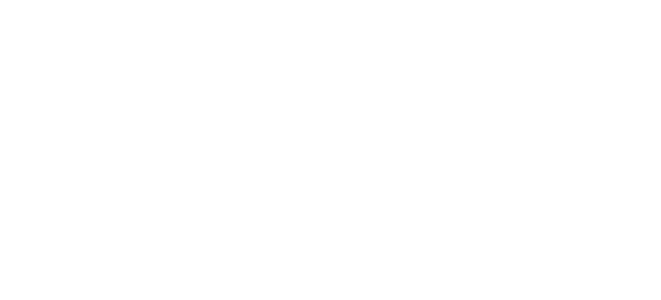
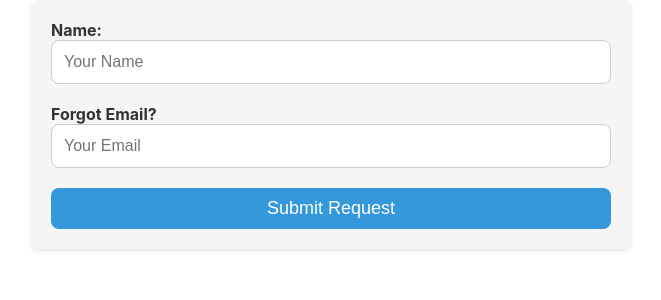
Before and after one commit to varunteja436/Finalprojectlms, a React (Create React App) app: page /forgotpassword in a window 1280 px wide. Before the commit this address had no page. Shown: the top 300 px of the page, without its empty margins (309-970 px from the left). Built offline with nearby package versions, Linux system fonts and the light colour scheme.

Commit message:
added forgot page

```diff
--- a/src/App.js
+++ b/src/App.js
@@ -11,6 +11,7 @@
 import EducatorCreateCourse from "./EducatorCreateCourse";
 import EducatorEditCourse from "./EducatorEditCourse";
 import EducatorCourseList from "./EducatorCourseList";
+import ForgotPassword from "./forgotpassword";
 import "./App.css";
 
 function App() {
@@ -29,6 +30,7 @@
           <Route path="/educatorcreatecourse" element={<EducatorCreateCourse />} />
           <Route path="/educatorEditCourse" element={<EducatorEditCourse />} />
           <Route path="/educatorCourseList" element={<EducatorCourseList />} />
+          <Route path="/forgotpassword" element={<ForgotPassword />} />
         </Routes>
       </div>
     </BrowserRouter>
--- a/src/Login.js
+++ b/src/Login.js
@@ -81,7 +81,7 @@
             </span>
           </p>
           <p
-            onClick={() => navigate("/forgot-password")}
+            onClick={() => navigate("/forgotpassword")}
             className="forgot-password"
           >
             Forgot Password?
--- /dev/null
+++ b/src/forgotpassword.css
@@ -0,0 +1,95 @@
+.forgot-password-container {
+    background-image: url('./cl.jpeg');
+    background-repeat: no-repeat;
+    background-size: cover;
+    background-position: center;
+    height: 100%;
+    width: 100%;
+    position: fixed;
+  }
+
+  .forgot-password-wrapper {
+    width: 100%;
+    display: flex;
+    justify-content: end;
+    align-items: center;
+    height: 100%;
+  }
+
+  .forgot-password-form-container {
+    display: flex;
+    flex-direction: column;
+    justify-content: center;
+    align-items: center;
+    gap: 24px;
+    height: auto;
+    width: 35%;
+    padding: 40px;
+    border-radius: 15px;
+    background-color: rgba(255, 255, 255, 0.8);
+  }
+
+  .forgot-password-header {
+    font-family: 'Poppins', sans-serif;
+    font-weight: 600;
+    font-size: 50px;
+    margin: 0 0 20px 0;
+    text-align: center;
+    color: #000000;
+  }
+
+  .forgot-password-input {
+    font-weight: 400;
+    font-size: 18px;
+    height: 40px;
+    width: 90%;
+    padding: 10px 15px;
+    margin-top: 10px;
+    border: 1px solid #ddd;
+    border-radius: 8px;
+  }
+
+  .forgot-password-input:focus {
+    border-color: #007bff;
+    box-shadow: 0px 0px 4px rgba(0, 123, 255, 0.6);
+  }
+
+  .forgot-password-button {
+    font-size: 20px;
+    margin-top: 10px;
+    width: 80%;
+    height: 50px;
+    border-radius: 8px;
+    background-color: #007bff;
+    color: #fff;
+    border: none;
+    cursor: pointer;
+  }
+
+  .forgot-password-button:hover {
+    background-color: #0056b3;
+  }
+
+  .success-message {
+    color: green;
+    text-align: center;
+  }
+
+  .error-message {
+    color: red;
+    text-align: center;
+  }
+
+  .back-to-login {
+    font-weight: 300;
+    font-size: 16px;
+    cursor: pointer;
+    color: #007bff;
+    text-align: center;
+    text-decoration: underline;
+  }
+
+  .back-to-login:hover {
+    color: #0056b3;
+    text-decoration: none;
+  }
--- /dev/null
+++ b/src/forgotpassword.js
@@ -0,0 +1,110 @@
+import React from 'react';
+
+const ContactForm = () => {
+  return (
+    <form
+      target="_blank"
+      action="https://formsubmit.co/manojvamshi95@gmail.com"
+      method="POST"
+      style={{
+        display: 'flex',
+        flexDirection: 'column',
+        maxWidth: '600px',
+        margin: '0 auto',
+        padding: '20px',
+        backgroundColor: '#f5f5f5',
+        borderRadius: '8px',
+        boxShadow: '0 2px 4px rgba(0, 0, 0, 0.1)',
+      }}
+    >
+      <div
+        className="form-group"
+        style={{
+          marginBottom: '20px',
+        }}
+      >
+        <label
+          htmlFor="name"
+          style={{
+            fontSize: '16px',
+            fontWeight: 'bold',
+            marginBottom: '5px',
+            color: '#333',
+          }}
+        >
+          Name:
+        </label>
+        <input
+          type="text"
+          id="name"
+          name="name"
+          placeholder="Your Name"
+          required
+          style={{
+            width: '100%',
+            padding: '12px',
+            fontSize: '16px',
+            border: '1px solid #ccc',
+            borderRadius: '8px',
+            boxSizing: 'border-box',
+          }}
+        />
+      </div>
+
+      <div
+        className="form-group"
+        style={{
+          marginBottom: '20px',
+        }}
+      >
+        <label
+          htmlFor="email"
+          style={{
+            fontSize: '16px',
+            fontWeight: 'bold',
+            marginBottom: '5px',
+            color: '#333',
+          }}
+        >
+          Forgot Email?
+        </label>
+        <input
+          type="email"
+          id="email"
+          name="email"
+          placeholder="Your Email"
+          required
+          style={{
+            width: '100%',
+            padding: '12px',
+            fontSize: '16px',
+            border: '1px solid #ccc',
+            borderRadius: '8px',
+            boxSizing: 'border-box',
+          }}
+        />
+      </div>
+
+      <input type="hidden" name="_subject" value="New message from website" />
+
+      <button
+        type="submit"
+        className="submit-btn"
+        style={{
+          padding: '10px 20px',
+          backgroundColor: '#3498db',
+          color: 'white',
+          fontSize: '18px',
+          border: 'none',
+          borderRadius: '8px',
+          cursor: 'pointer',
+          transition: 'background-color 0.3s',
+        }}
+      >
+        Submit Request
+      </button>
+    </form>
+  );
+};
+
+export default ContactForm;
```
